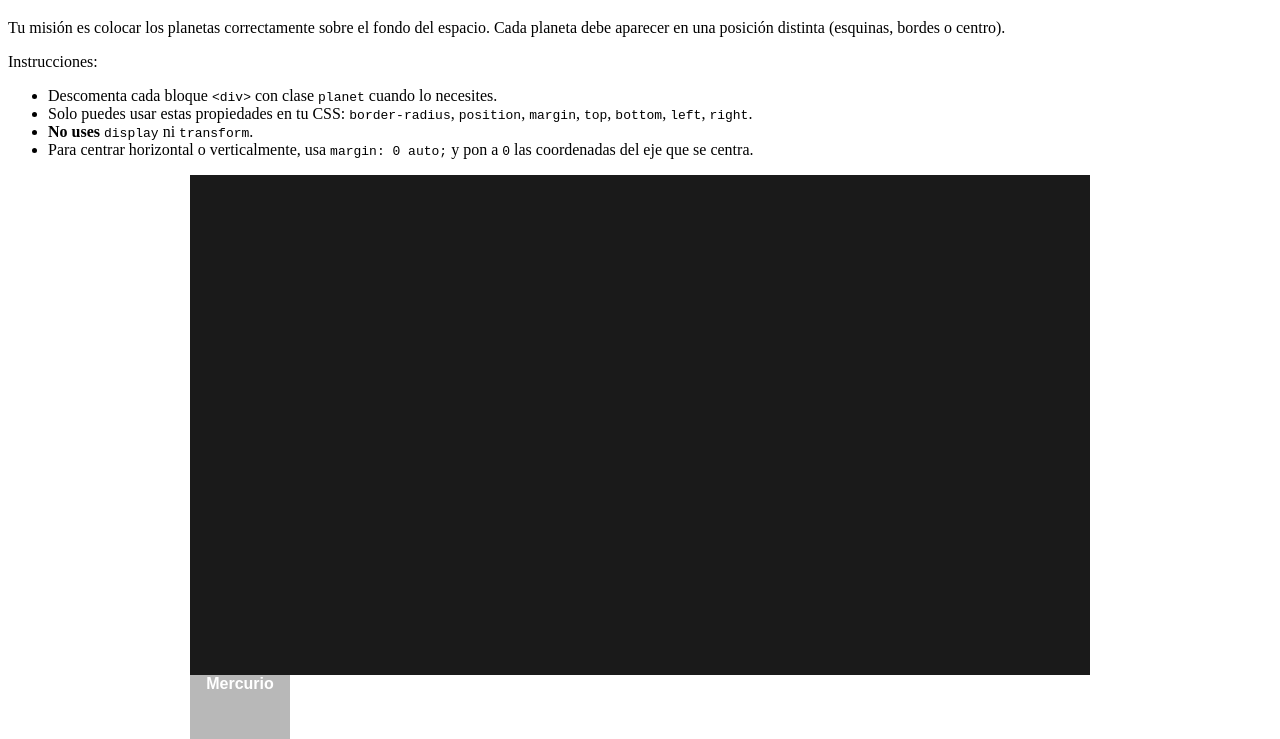
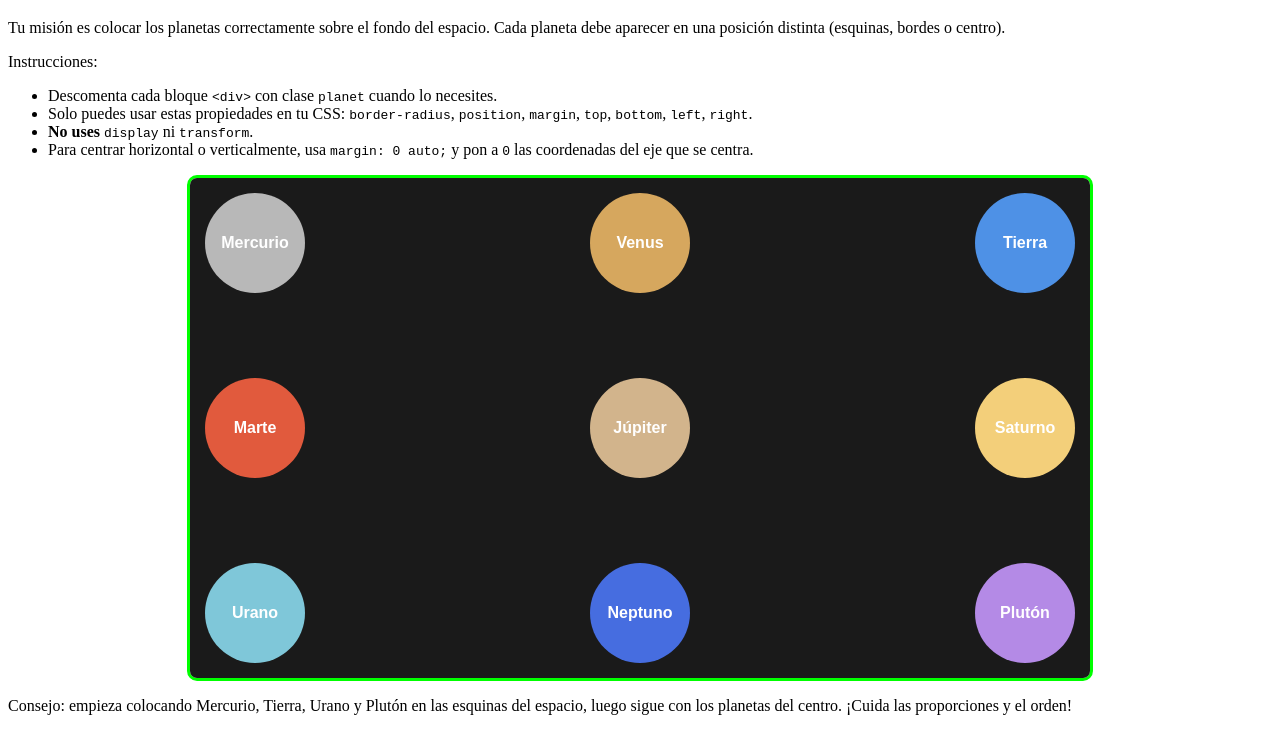
Before and after one commit to karlyCCTV/LengMarcas-UT4-En-Proceso, a plain HTML site: page 6.Positioning_AL/6.Positioning.html in a window 1280 px wide. Shown: the part 61-800 px from the top of the page. Drawn offline with Linux system fonts and the light colour scheme.

Commit message:
Acabado el trabajo 6

```diff
--- a/6.Positioning_AL/6.Positioning.css
+++ b/6.Positioning_AL/6.Positioning.css
@@ -2,6 +2,9 @@
   max-width: 900px;
   margin: 0 auto;
   overflow: hidden;
+  position: relative;
+  border: solid lime;
+  border-radius: 10px;
 }
 
 .container .espacio {
@@ -18,14 +21,67 @@
   font-weight: bold;
   font-family: Arial, sans-serif;
   text-align: center;
+  border-radius: 90%;
+  position: absolute;
+  line-height: 100px;
 }
-
-#mercurio { background-color: #b8b8b8; }
-#venus { background-color: #d6a75e; }
-#tierra { background-color: #4e91e6; }
-#marte { background-color: #e15a3d; }
-#jupiter { background-color: #d2b48c; }
-#saturno { background-color: #f3cf7a; }
-#urano { background-color: #7fc7d9; }
-#neptuno { background-color: #466de0; }
-#pluton { background-color: #b48ae6; }
+#mercurio {
+  background-color: #b8b8b8;
+  top: 15px;
+  left: 15px;
+}
+#venus {
+  background-color: #d6a75e;
+  top: 15px;
+  left: 0;
+  right: 0;
+  margin: 0 auto;
+}
+#tierra {
+  background-color: #4e91e6;
+  top: 15px;
+  right: 15px;
+  margin: 0 auto;
+}
+#marte {
+  background-color: #e15a3d;
+  top: 0;
+  bottom: 0;
+  left: 15px;
+  margin: auto auto;
+}
+#jupiter {
+  background-color: #d2b48c;
+  top: 0;
+  bottom: 0;
+  right: 0;
+  left: 0;
+  margin: auto auto;
+}
+#saturno {
+  background-color: #f3cf7a;
+  top: 0;
+  bottom: 0;
+  right: 15px;
+  margin: auto auto;
+}
+#urano {
+  background-color: #7fc7d9;
+  bottom: 15px;
+  right: 0;
+  left: 15px;
+  margin: auto 0;
+}
+#neptuno {
+  background-color: #466de0;
+  bottom: 15px;
+  right: 0;
+  left: 0;
+  margin: auto auto;
+}
+#pluton {
+  background-color: #b48ae6;
+  bottom: 15px;
+  right: 15px;
+  margin: auto 0;
+}
```
